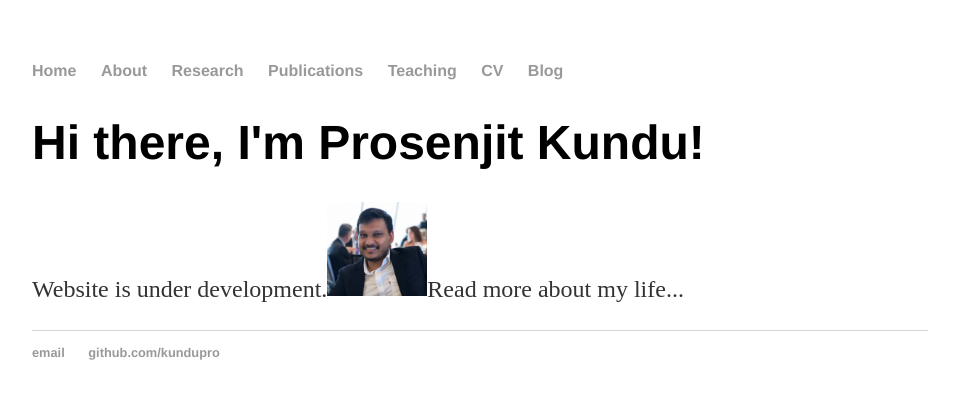
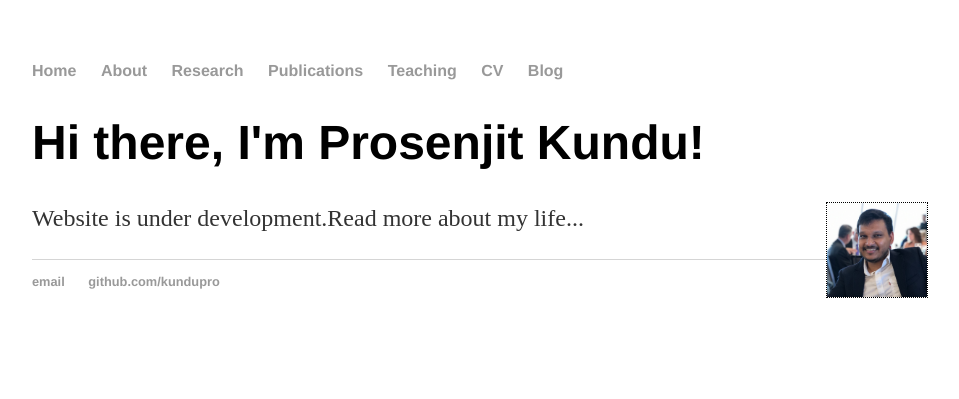
Before and after one commit to kundupro/kundupro.github.io, a Jekyll site: the page built from index.html, in a window 1280 px wide. Shown: the top 399 px of the page, without its empty margins (160-1119 px from the left). Built offline with Jekyll 4.4.1, drawn with Linux system fonts in a browser that asks for light colours.

Commit message:
Update default.html

```diff
--- a/_layouts/default.html
+++ b/_layouts/default.html
@@ -2,7 +2,13 @@
 <html>
   <head>
     <title>{{ page.title }}</title>
-
+    <style>
+       img {
+           float: right;
+           border: 1px dotted black;
+           margin: 0px 0px 15px 20px;
+           }
+    </style>
     <link rel="stylesheet" type="text/css" href="/css/main.css">
 
   </head>
```
